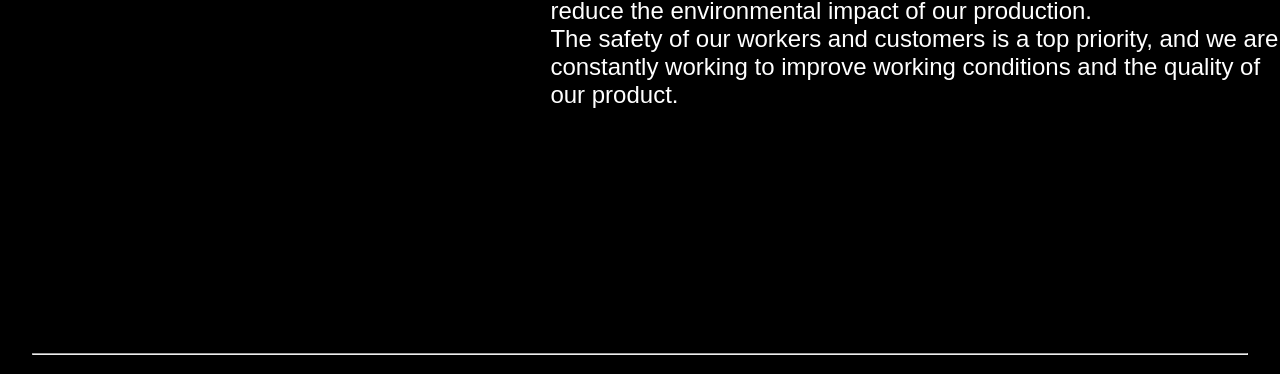
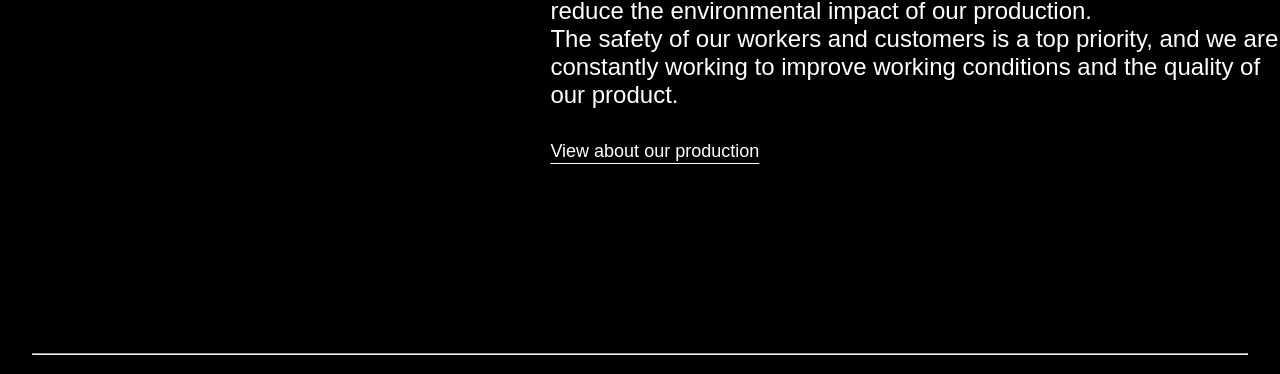
Before and after one commit to rikvik2006/Emulshroom, a Next.js app: page / in a window 1280 px wide. Shown: the part 2473-2847 px from the top of the page. Built offline with nearby package versions, Linux system fonts and the light colour scheme; a web font is replaced by a local one.

Commit message:
Fix: For a mistake deleted permanetely a file, recreated

```diff
--- a/src/components/production/index.tsx
+++ b/src/components/production/index.tsx
@@ -1,5 +1,6 @@
 import { FC } from 'react'
 import style from "./index.module.scss"
+import linksStyle from "../../styles/links.module.scss"
 
 type Props = {}
 
@@ -13,6 +14,7 @@ const ProductionContainer: FC<Props> = () => {
                     Our company recognizes the importance of producing our product in a safe and sustainable manner. We are committed to following safety regulations and adopting the most effective practices to reduce the environmental impact of our production.<br />
                     The safety of our workers and customers is a top priority, and we are constantly working to improve working conditions and the quality of our product.
                 </p>
+                <a className={linksStyle.link} href="#">View about our production</a>
             </div >
         </>
     )
```
